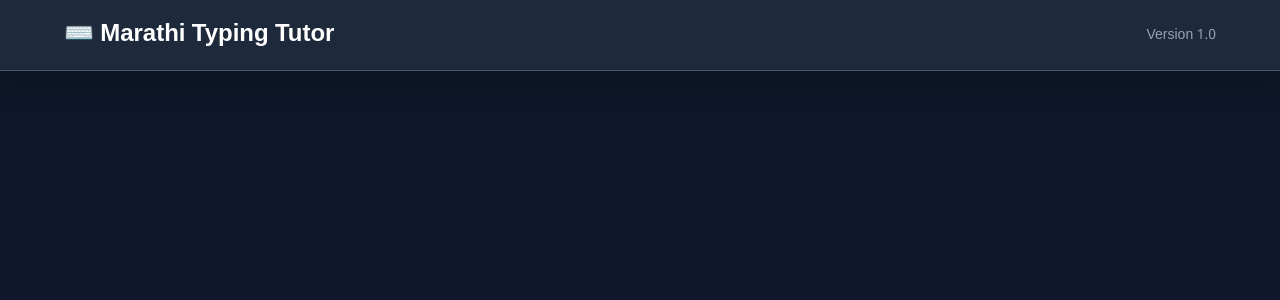
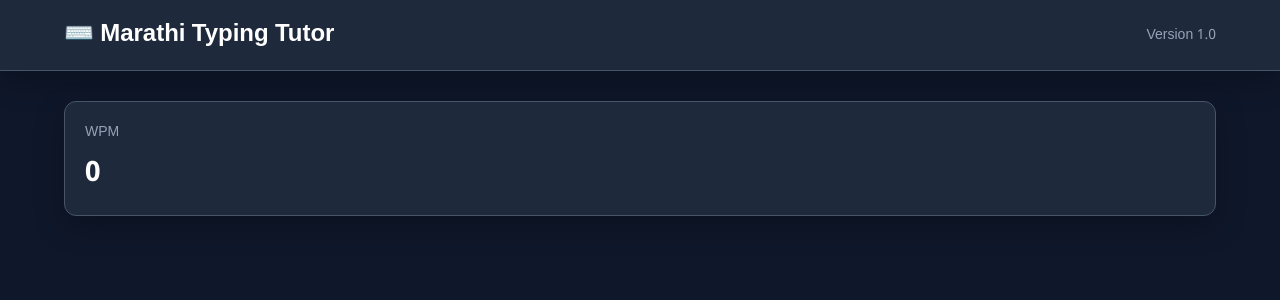
Before and after one commit to Akshay3096/marathi-typing-tutor, a React (Vite) app: page / in a window 1280 px wide. Shown: the top 300 px of the page. Built offline with nearby package versions, Linux system fonts and the light colour scheme.

Commit message:
feat: add reusable stat card component

```diff
--- a/src/App.jsx
+++ b/src/App.jsx
@@ -1,5 +1,6 @@
 import Header from "./components/Header/Header";
 import Layout from "./components/Layout/Layout";
+import StatCard from "./components/StatCard/StatCard";
 
 function App() {
   return (
@@ -8,8 +9,12 @@ function App() {
 
       <Layout>
 
+        <StatCard
+          title="WPM"
+          value="0"
+        />
+
       </Layout>
-
     </>
   );
 }
--- /dev/null
+++ b/src/components/StatCard/StatCard.css
@@ -0,0 +1,41 @@
+.stat-card{
+
+    background:var(--surface-color);
+
+    border:1px solid var(--border);
+
+    border-radius:var(--radius-md);
+
+    padding:20px;
+
+    box-shadow:var(--shadow);
+
+    transition:var(--transition);
+
+}
+
+.stat-card:hover{
+
+    transform:translateY(-3px);
+
+}
+
+.stat-title{
+
+    color:var(--text-secondary);
+
+    font-size:14px;
+
+    margin-bottom:10px;
+
+}
+
+.stat-value{
+
+    color:var(--text-primary);
+
+    font-size:28px;
+
+    font-weight:700;
+
+}
--- /dev/null
+++ b/src/components/StatCard/StatCard.jsx
@@ -0,0 +1,12 @@
+import "./StatCard.css";
+
+function StatCard({ title, value }) {
+  return (
+    <div className="stat-card">
+      <p className="stat-title">{title}</p>
+      <h2 className="stat-value">{value}</h2>
+    </div>
+  );
+}
+
+export default StatCard;
```
